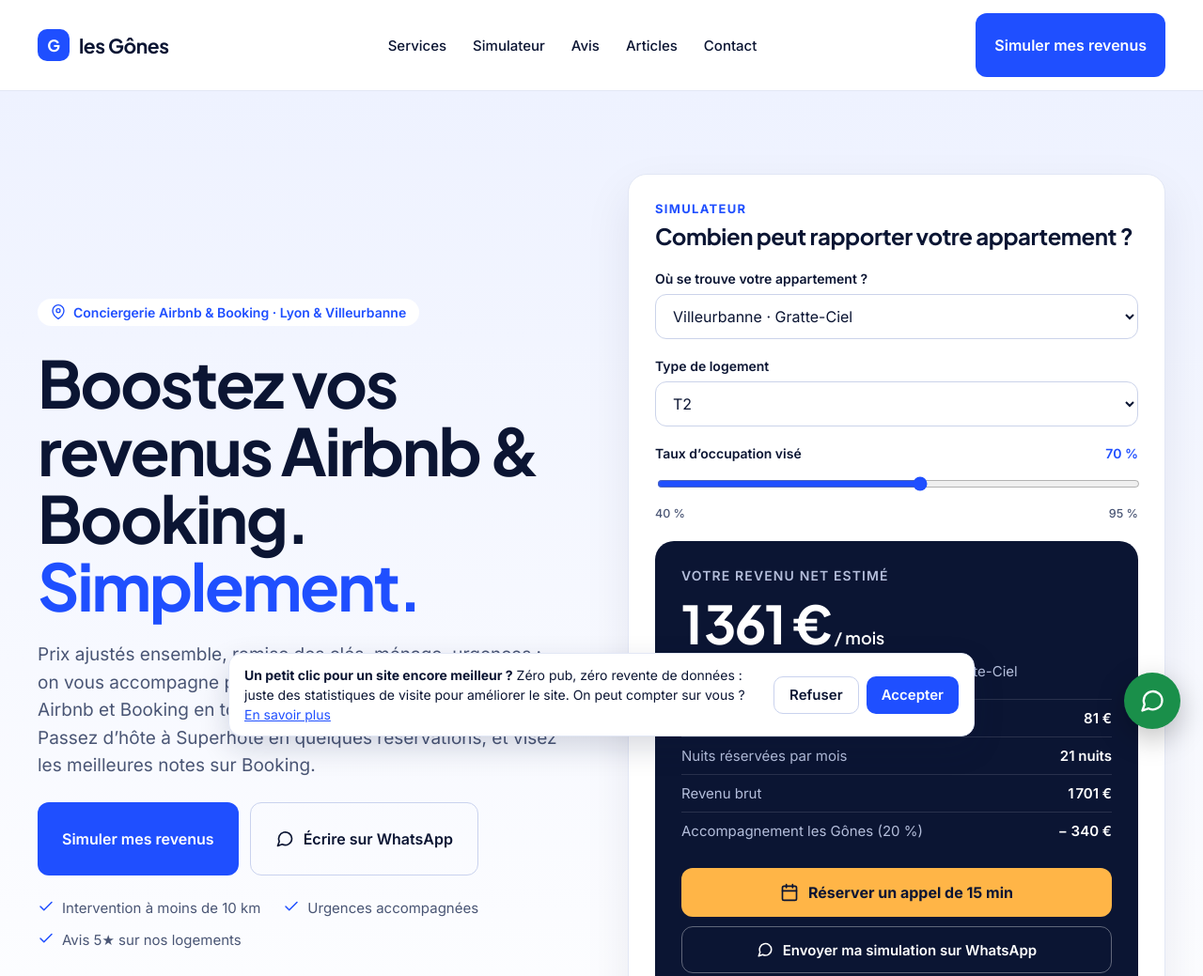
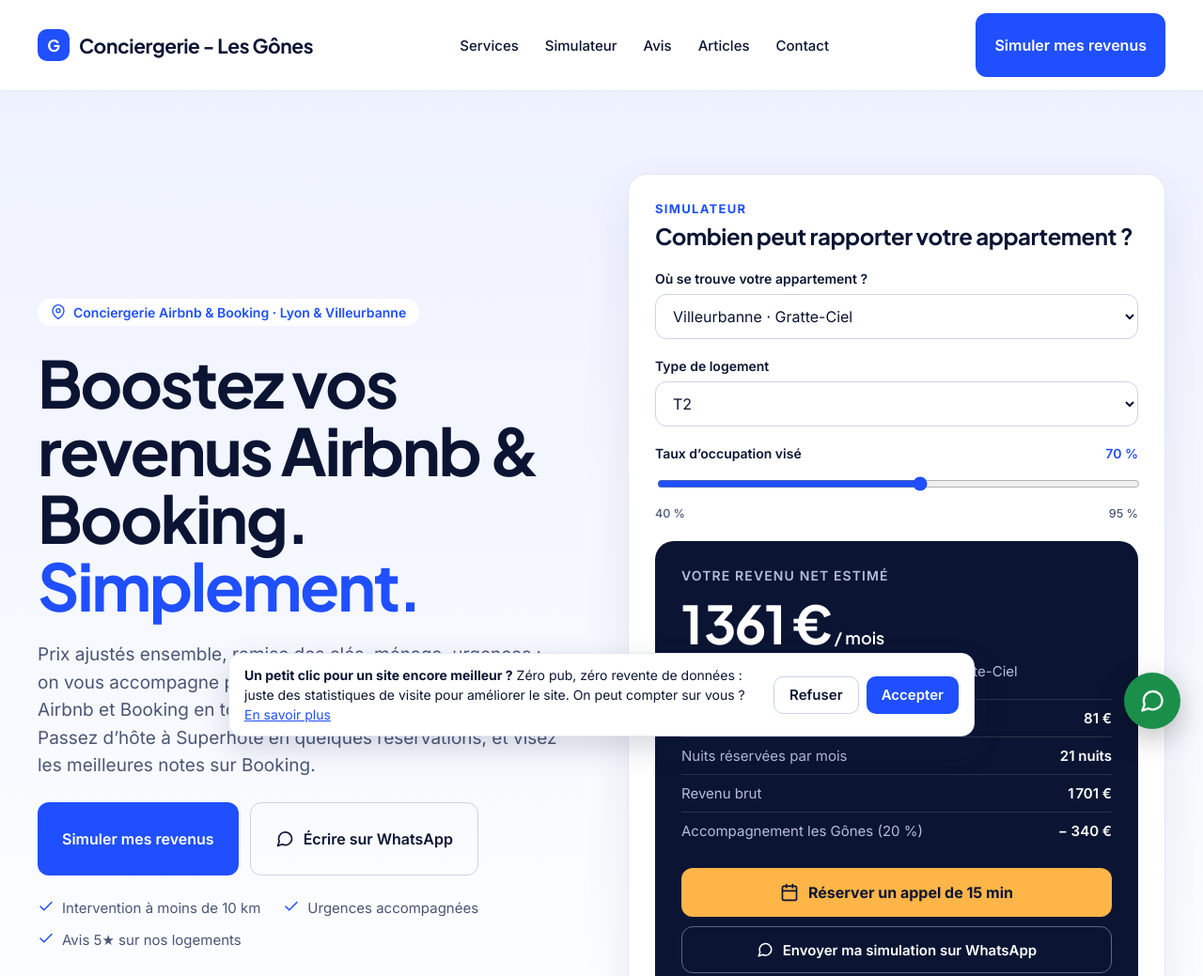
Before and after one commit to conciergerielesgones-stack/conciergerie-les-gones, an Astro site: page / in a window 1280 px wide. Shown: the top 1039 px of the page at 94% size. Built offline with nearby package versions, Linux system fonts and the light colour scheme; Astro itself is replaced by a stand-in of ours.

Commit message:
Logo : Conciergerie - Les Gônes

```diff
--- a/src/components/Footer.astro
+++ b/src/components/Footer.astro
@@ -1,6 +1,6 @@
 <footer style="padding: 40px 24px; background: #FFFFFF; color: #4A5675">
  <div style="max-width: 1200px; margin: 0 auto; display: flex; flex-wrap: wrap; justify-content: space-between; gap: 16px; font-size: 14px">
-  <span style="font-family: 'Plus Jakarta Sans', sans-serif; font-weight: 700; font-size: 18px">les Gônes</span>
+  <span style="font-family: 'Plus Jakarta Sans', sans-serif; font-weight: 700; font-size: 18px">Conciergerie - Les Gônes</span>
   <span>Conciergerie Airbnb &amp; Booking à Lyon et Villeurbanne</span>
   <span><a href="/mentions-legales/" style="color: inherit">Mentions légales</a> · <a href="/confidentialite/" style="color: inherit">Confidentialité</a> · <a href="#" data-cookies style="color: inherit">Cookies</a></span>
  </div>
--- a/src/components/Header.astro
+++ b/src/components/Header.astro
@@ -2,7 +2,7 @@
  <div style="max-width: 1200px; margin: 0 auto; padding: 14px 24px; display: flex; flex-wrap: wrap; align-items: center; justify-content: space-between; gap: 16px">
   <a href="/" style="display: flex; align-items: center; gap: 10px; text-decoration: none; color: #0B1533; font-family: 'Plus Jakarta Sans', sans-serif; font-weight: 700; font-size: 21px; letter-spacing: -0.02em">
    <span aria-hidden="true" style="width: 34px; height: 34px; border-radius: 10px; background: #1F4FFF; color: #FFFFFF; display: inline-flex; align-items: center; justify-content: center; font-size: 17px">G</span>
-   <span>les Gônes</span>
+   <span>Conciergerie - Les Gônes</span>
   </a>
   <nav aria-label="Navigation principale" style="display: flex; flex-wrap: wrap; gap: 28px; font-size: 15px; font-weight: 500">
    <a href="/#services" style="color: #0B1533; text-decoration: none">Services</a>
```
